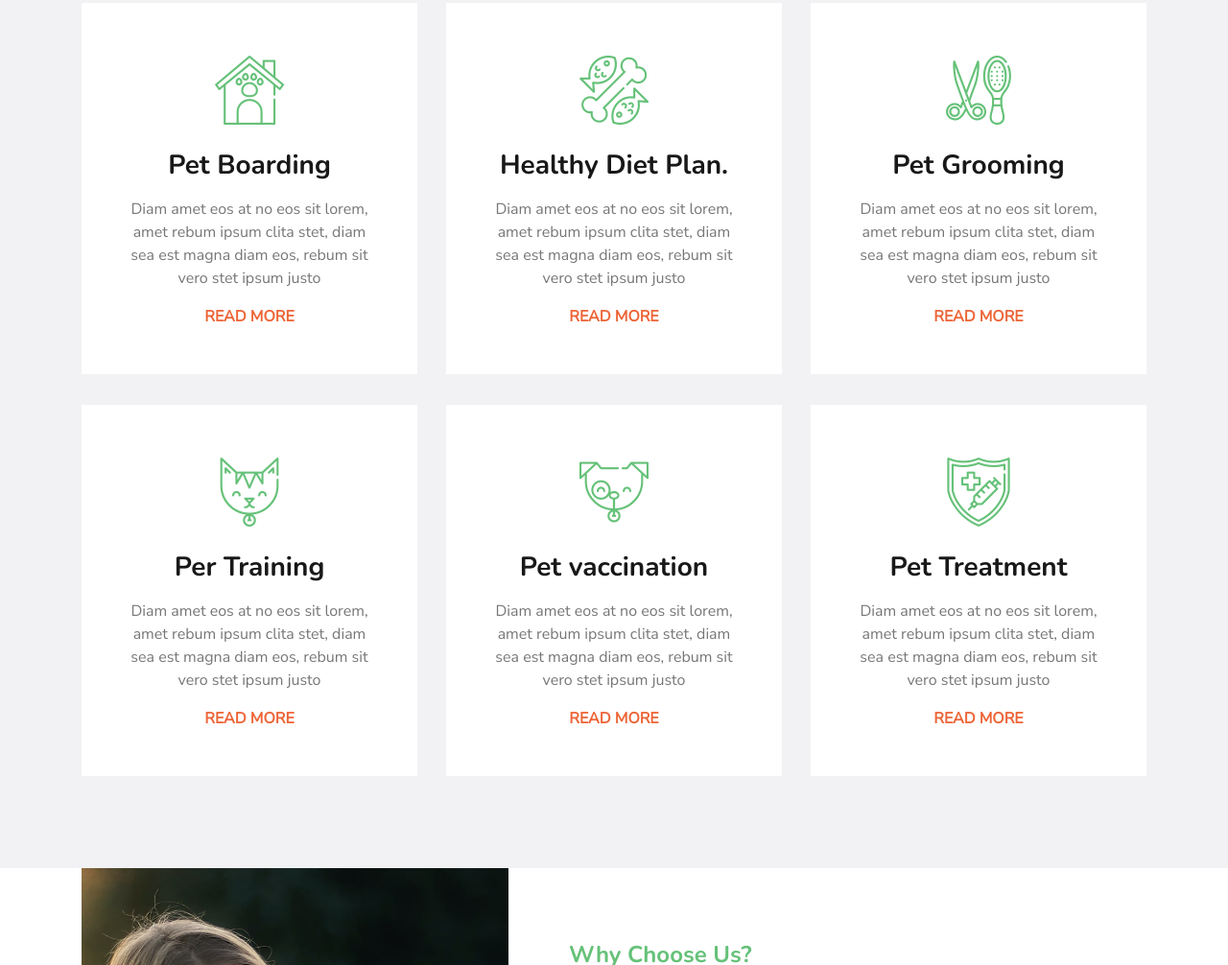
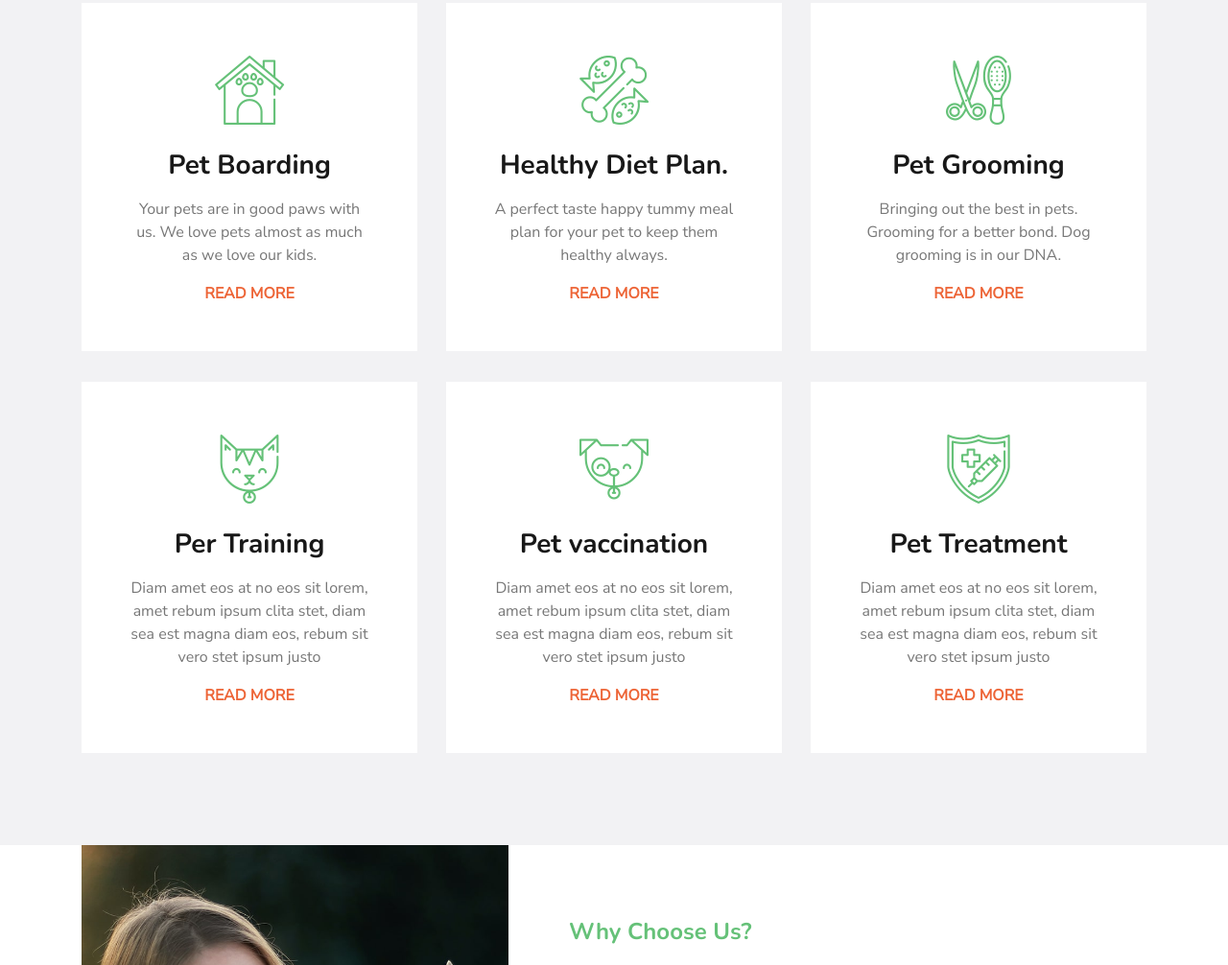
Before and after one commit to Killerdude1/petbuddy, a plain HTML site: page index.html in a window 1280 px wide. Shown: the part 2443-3449 px from the top of the page at 96% size. Drawn offline with nearby package versions, Linux system fonts and the light colour scheme.

Commit message:
Update index.html

```diff
--- a/index.html
+++ b/index.html
@@ -247,7 +247,7 @@
                     <div class="d-flex flex-column text-center bg-white mb-2 p-3 p-sm-5">
                         <h3 class="flaticon-house display-3 font-weight-normal text-secondary mb-3"></h3>
                         <h3 class="mb-3">Pet Boarding</h3>
-                        <p>Diam amet eos at no eos sit lorem, amet rebum ipsum clita stet, diam sea est magna diam eos, rebum sit vero stet ipsum justo</p>
+                        <p> Your pets are in good paws with us. We love pets almost as much as we love our kids. </p>
                         <a class="text-uppercase font-weight-bold" href="">Read More</a>
                     </div>
                 </div>
@@ -255,7 +255,7 @@
                     <div class="d-flex flex-column text-center bg-white mb-2 p-3 p-sm-5">
                         <h3 class="flaticon-food display-3 font-weight-normal text-secondary mb-3"></h3>
                         <h3 class="mb-3">Healthy Diet Plan.</h3>
-                        <p>Diam amet eos at no eos sit lorem, amet rebum ipsum clita stet, diam sea est magna diam eos, rebum sit vero stet ipsum justo</p>
+                        <p> A perfect taste happy tummy meal plan for your pet to keep them healthy always.</p>
                         <a class="text-uppercase font-weight-bold" href="">Read More</a>
                     </div>
                 </div>
@@ -263,7 +263,7 @@
                     <div class="d-flex flex-column text-center bg-white mb-2 p-3 p-sm-5">
                         <h3 class="flaticon-grooming display-3 font-weight-normal text-secondary mb-3"></h3>
                         <h3 class="mb-3">Pet Grooming</h3>
-                        <p>Diam amet eos at no eos sit lorem, amet rebum ipsum clita stet, diam sea est magna diam eos, rebum sit vero stet ipsum justo</p>
+                        <p> Bringing out the best in pets. Grooming for a better bond. Dog grooming is in our DNA.</p>
                         <a class="text-uppercase font-weight-bold" href="">Read More</a>
                     </div>
                 </div>
```
